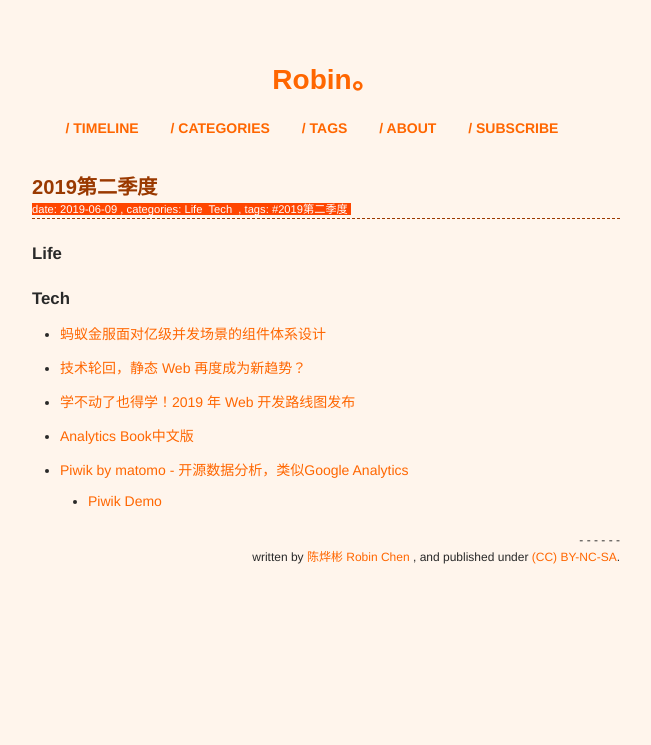
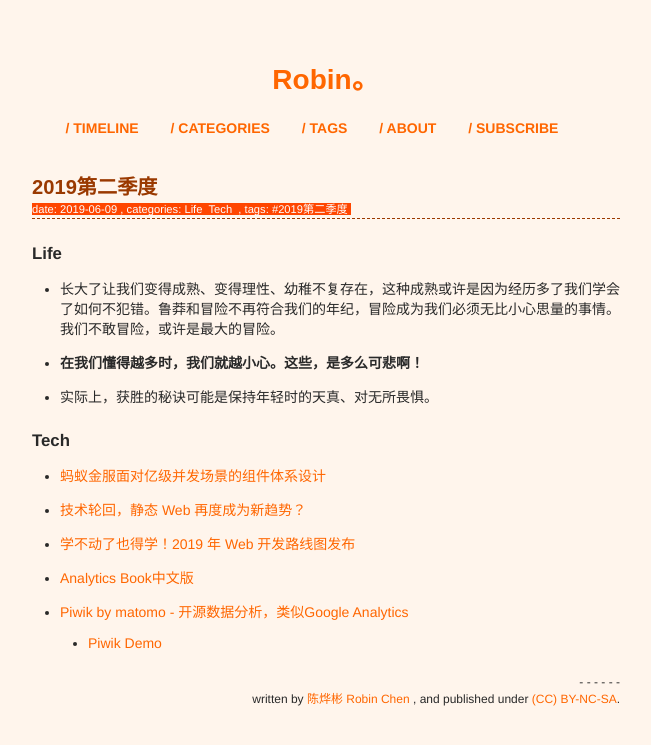
Before and after one commit to xianyuxmu/xianyuxmu.github.io, a Jekyll site: the page built from _posts/2019-06-09-reading-quarter-2.md, in a window 1280 px wide. Shown: the top 745 px of the page, without its empty margins (314-965 px from the left). Built offline with Jekyll 4.4.1, drawn with Linux system fonts in a browser that asks for light colours; comment, search, counter and statistics services are not loaded.

Commit message:
Update 2019-06-09-reading-quarter-2.md

```diff
--- a/_posts/2019-06-09-reading-quarter-2.md
+++ b/_posts/2019-06-09-reading-quarter-2.md
@@ -12,6 +12,9 @@ tags:
 
 ### Life
 
+- 长大了让我们变得成熟、变得理性、幼稚不复存在，这种成熟或许是因为经历多了我们学会了如何不犯错。鲁莽和冒险不再符合我们的年纪，冒险成为我们必须无比小心思量的事情。我们不敢冒险，或许是最大的冒险。
+- **在我们懂得越多时，我们就越小心。这些，是多么可悲啊！**
+- 实际上，获胜的秘诀可能是保持年轻时的天真、对无所畏惧。
 
 ### Tech
 
```
